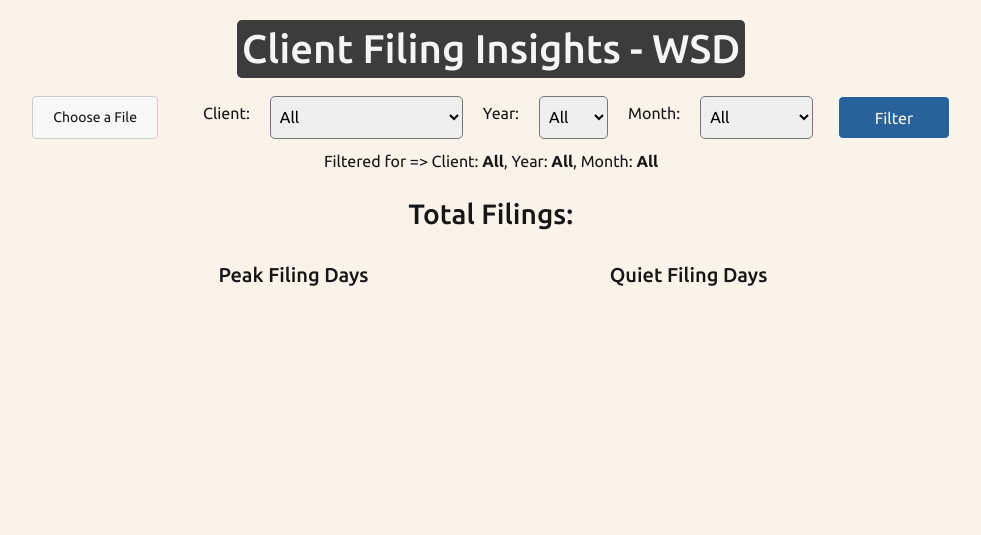
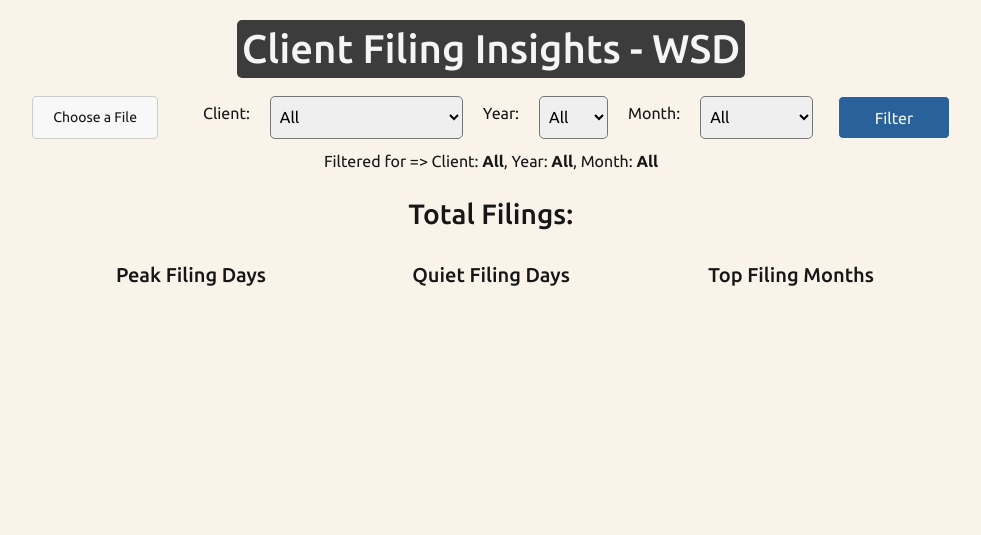
Before and after one commit to imamulkadir/FilterExcelData, a Flask app: page / in a window 1280 px wide. Shown: the top 535 px of the page, without its empty margins (149-1130 px from the left). Run offline with Flask 3, Linux system fonts and the light colour scheme.

Commit message:
updated to add top months

```diff
--- a/app.py
+++ b/app.py
@@ -10,10 +10,7 @@ app.secret_key = "your_secret_key"  # Make sure to set a secure secret key
 # Error handler to catch all errors
 @app.errorhandler(Exception)
 def handle_error(error):
-    # Log the full error for debugging purposes
     app.logger.error(f"An error occurred: {error}")
-
-    # Return a user-friendly error message
     return render_template('error.html', error_message="Something went sideways. Let's blame it on the weather. Try again?"), 500
 
 
@@ -24,11 +21,12 @@ if not os.path.exists(UPLOAD_FOLDER):
 # Function to process the CSV and return date counts
 def process_files(file_paths, client, year, month):
     combined_date_counts = pd.DataFrame()
+    top_months = pd.DataFrame()
 
     for file_path in file_paths:
         try:
             # Read the CSV file
-            df = pd.read_csv(file_path, encoding='ISO-8859-1')  # Use a different encoding if necessary
+            df = pd.read_csv(file_path, encoding='ISO-8859-1')
         except UnicodeDecodeError:
             flash(f"Error reading the file {os.path.basename(file_path)}. Please check the file encoding.", "error")
             continue
@@ -39,7 +37,7 @@ def process_files(file_paths, client, year, month):
         # Strip leading/trailing spaces from column names
         df.columns = df.columns.str.strip()
 
-        # Find all columns that have date-like values
+        # Find all columns with date-like values
         date_columns = df.columns[df.apply(pd.to_datetime, errors='coerce').notna().any()]
         if len(date_columns) == 0:
             flash(f"No date-like columns found in {os.path.basename(file_path)}.", "error")
@@ -47,6 +45,14 @@ def process_files(file_paths, client, year, month):
 
         # Flatten the dataframe to extract all the dates from date-like columns
         all_dates = pd.to_datetime(df[date_columns].stack(), errors='coerce').dropna()
+
+        # Exclude dates outside a reasonable range (e.g., between 1900 and the current year)
+        valid_date_range = (all_dates >= pd.Timestamp('2022-01-01')) & (all_dates <= pd.Timestamp.now())
+        all_dates = all_dates[valid_date_range]
+
+        if all_dates.empty:
+            flash(f"No valid date entries found in {os.path.basename(file_path)}.", "error")
+            continue
 
         # Count the occurrences of each date
         date_counts = all_dates.value_counts().reset_index(name='Total Filings')
@@ -71,36 +77,43 @@ def process_files(file_paths, client, year, month):
     if not combined_date_counts.empty:
         combined_date_counts = combined_date_counts.groupby('Date', as_index=False).sum()
 
-    # Format the Date column to exclude time
-    combined_date_counts['Date'] = combined_date_counts['Date'].dt.date
+    # Extract the month and year from the Date column
+    combined_date_counts['Year'] = pd.to_datetime(combined_date_counts['Date']).dt.year
+    combined_date_counts['Month'] = pd.to_datetime(combined_date_counts['Date']).dt.month_name()
+
+    # Sort months by filing count within each year
+    if year == "All":
+        # When "All" years are selected, sort by filing count without combining months
+        top_months = combined_date_counts.groupby(['Year', 'Month'], as_index=False)['Total Filings'].sum()
+        top_months = top_months.sort_values(by=['Total Filings'], ascending=False).head(12)
+    else:
+        # When a specific year is selected, group by month and sort by filing count
+        top_months = combined_date_counts.groupby(['Month'], as_index=False)['Total Filings'].sum()
+        top_months = top_months.sort_values(by='Total Filings', ascending=False).head(12)
 
     # Get the top 10 filing days with the most filings
-    top_days = combined_date_counts.nlargest(10, 'Total Filings')
+    top_days = combined_date_counts.nlargest(12, 'Total Filings')
 
     # Get the lowest 10 filing days with the fewest filings
-    lowest_days = combined_date_counts.nsmallest(10, 'Total Filings')
+    lowest_days = combined_date_counts.nsmallest(12, 'Total Filings')
 
-    return combined_date_counts, top_days, lowest_days
+    return combined_date_counts, top_days, lowest_days, top_months
+
 
 
 @app.route("/", methods=["GET", "POST"])
 def index():
-    # Default values
-    date_counts, top_days, lowest_days = pd.DataFrame(), pd.DataFrame(), pd.DataFrame()
-    total_filings = 0  # Default value for total filings
-    selected_filters = {"client": "All", "year": "All", "month": "All"}  # Default filter values
+    date_counts, top_days, lowest_days, top_months = pd.DataFrame(), pd.DataFrame(), pd.DataFrame(), pd.DataFrame()
+    total_filings = 0
+    selected_filters = {"client": "All", "year": "All", "month": "All"}
 
     if request.method == "POST":
-        # Retrieve form data
-        files = request.files.getlist("files")  # Use getlist to allow multiple file selection
+        files = request.files.getlist("files")
         client = request.form.get("client")
         year = request.form.get("year")
         month = request.form.get("month")
-
-        # Store the selected filters
         selected_filters = {"client": client, "year": year, "month": month}
 
-        # Save the files temporarily to process them
         file_paths = []
         for file in files:
             if file:
@@ -108,30 +121,26 @@ def index():
                 file.save(file_path)
                 file_paths.append(file_path)
 
-        # Filter files based on the selected client
         if client != "All":
             file_paths = [file_path for file_path in file_paths if os.path.basename(file_path).startswith(client)]
 
         if not file_paths:
             flash("No matching files found for the selected client.", "error")
         else:
-            # Process the files
-            date_counts, top_days, lowest_days = process_files(file_paths, client, year, month)
-
-            # Calculate total filings
+            date_counts, top_days, lowest_days, top_months = process_files(file_paths, client, year, month)
             total_filings = date_counts['Total Filings'].sum()
 
-    # Render the template with the results
     return render_template(
         "index.html",
-        total_filings=total_filings,  # Pass total filings to the template
-        date_counts=date_counts.to_html(classes='table table-striped ', index=False), header=False if not date_counts.empty else "",
-        top_days=top_days.to_html(classes='table table-striped ', index=False, header=False) if not top_days.empty else "",
-        lowest_days=lowest_days.to_html(classes='table table-striped ', index=False, header=False) if not lowest_days.empty else "",
+        total_filings=total_filings,
+        date_counts=date_counts.to_html(classes='table table-striped', index=False) if not date_counts.empty else "",
+        top_days=top_days[['Date', 'Total Filings']].to_html(classes='table table-striped', index=False, header=False) if not top_days.empty else "",
+        lowest_days=lowest_days[['Date', 'Total Filings']].to_html(classes='table table-striped', index=False, header=False) if not lowest_days.empty else "",
+        top_months=top_months.to_html(classes='table table-striped', index=False, header=False) if not top_months.empty else "",
         clients=["All", "Barclays", "Bank of America Corp.", "Citi Group", "BofA", "Other"],
         years=["All", "2022", "2023", "2024", "2025", "2026"],
         months=["All", "January", "February", "March", "April", "May", "June", "July", "August", "September", "October", "November", "December"],
-        selected_filters=selected_filters  # Pass the selected filters to the template
+        selected_filters=selected_filters
     )
 
 
--- a/templates/index.html
+++ b/templates/index.html
@@ -96,21 +96,30 @@
         </h3>
 
         <div class="row customData">
-            <div class="col-md-4">
-                <!-- Show Top 10 Filing Days -->
+            <div class="col-md-3">
+                <!-- Show Top 12 Filing Days -->
                 <h5 class="mt-4">Peak Filing Days</h5>
 
                 <div class="table-responsive text-center">
                     {{ top_days|safe }}
                 </div>
             </div>
-            <div class="col-md-4">
-                <!-- Show Lowest 10 Filing Days -->
+            <div class="col-md-3">
+                <!-- Show Lowest 12 Filing Days -->
                 <h5 class="mt-4">Quiet Filing Days</h5>
                 <div class="table-responsive ">
-
-                <div class="table-responsive text-center center-header">
-                    {{ lowest_days|safe }}
+                    <div class="table-responsive text-center center-header">
+                        {{ lowest_days|safe }}
+                    </div>
+                </div>
+            </div>
+            <div class="col-md-3">
+                <!-- Show Top Filing Months-->
+                <h5 class="mt-4">Top Filing Months</h5>
+                <div class="table-responsive ">
+                    <div class="table-responsive text-center center-header">
+                        {{ top_months|safe }}
+                    </div>
                 </div>
             </div>
         </div>
```
Also changed, not shown: 1 other file.
